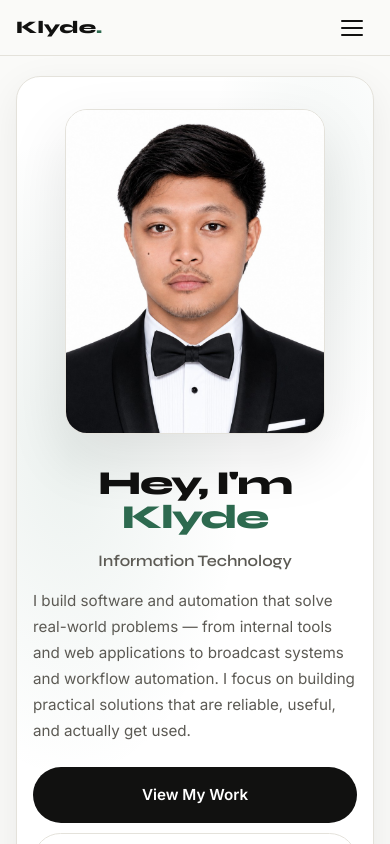
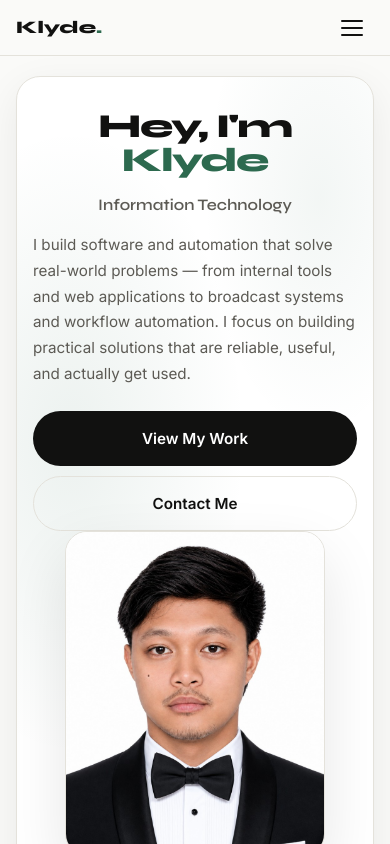
Before and after one commit to klaayd39/new-portfolio, a React (Vite) app: page / in a window 390 px wide. Shown: the top 844 px of the page. Built offline with nearby package versions, Linux system fonts and the light colour scheme.

Commit message:
center text

```diff
--- a/src/index.css
+++ b/src/index.css
@@ -698,6 +698,12 @@ textarea:focus-visible {
   margin-inline: var(--content-pad);
 }
 
+.hero-card .container {
+  height: 100%;
+  display: flex;
+  align-items: center;
+}
+
 @media (min-width: 1024px) {
   .hero-card {
     height: var(--panel-height);
@@ -726,13 +732,16 @@ textarea:focus-visible {
   gap: clamp(28px, 4vw, 56px);
   align-items: center;
   width: 100%;
+  min-height: 100%;
 }
 
 .hero-copy {
   display: flex;
   flex-direction: column;
   justify-content: center;
+  align-self: center;
   min-width: 0;
+  height: 100%;
 }
 
 .hero-title {
@@ -2080,6 +2089,10 @@ textarea:focus-visible {
     max-width: 36rem;
   }
   .hero-actions { justify-content: center; }
+  .hero-card .container {
+    height: auto;
+    display: block;
+  }
   .about-layout { grid-template-columns: 1fr; gap: 32px; }
   .featured-project,
   .featured-project--reverse {
```
